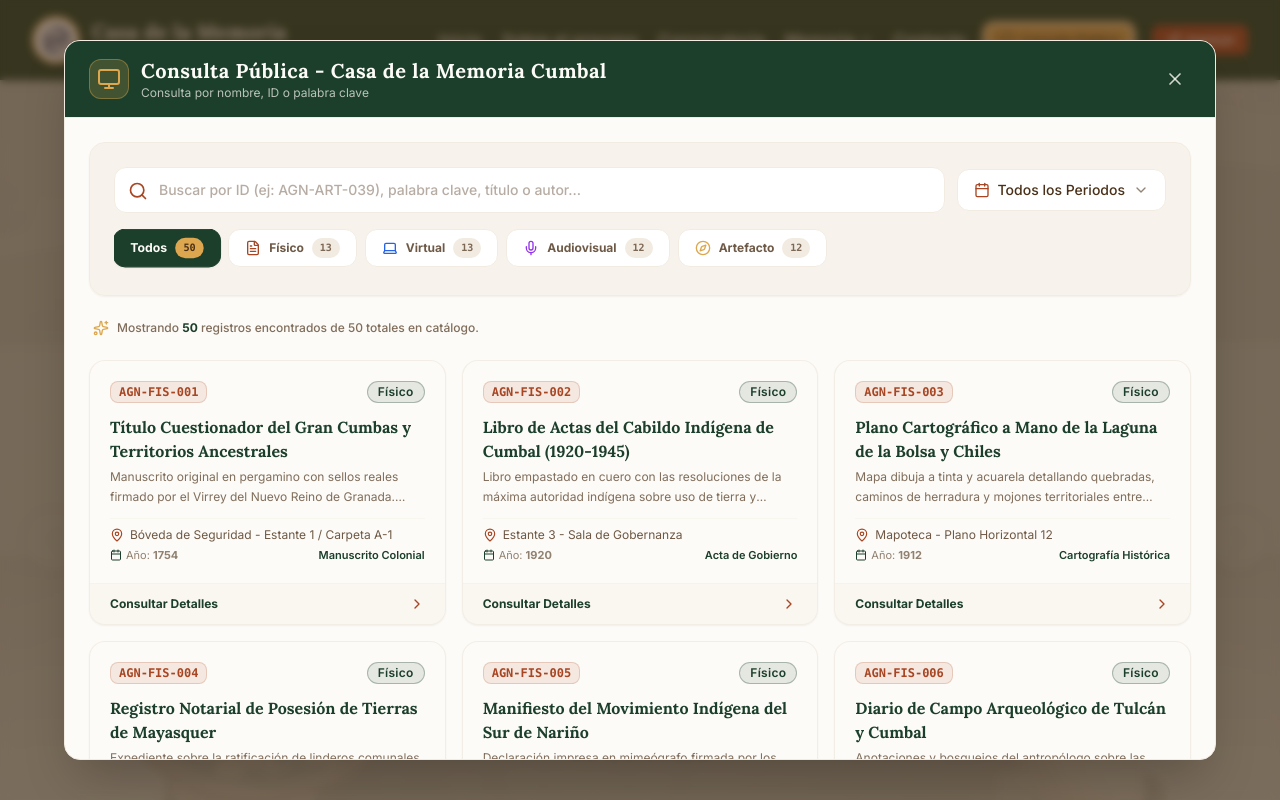
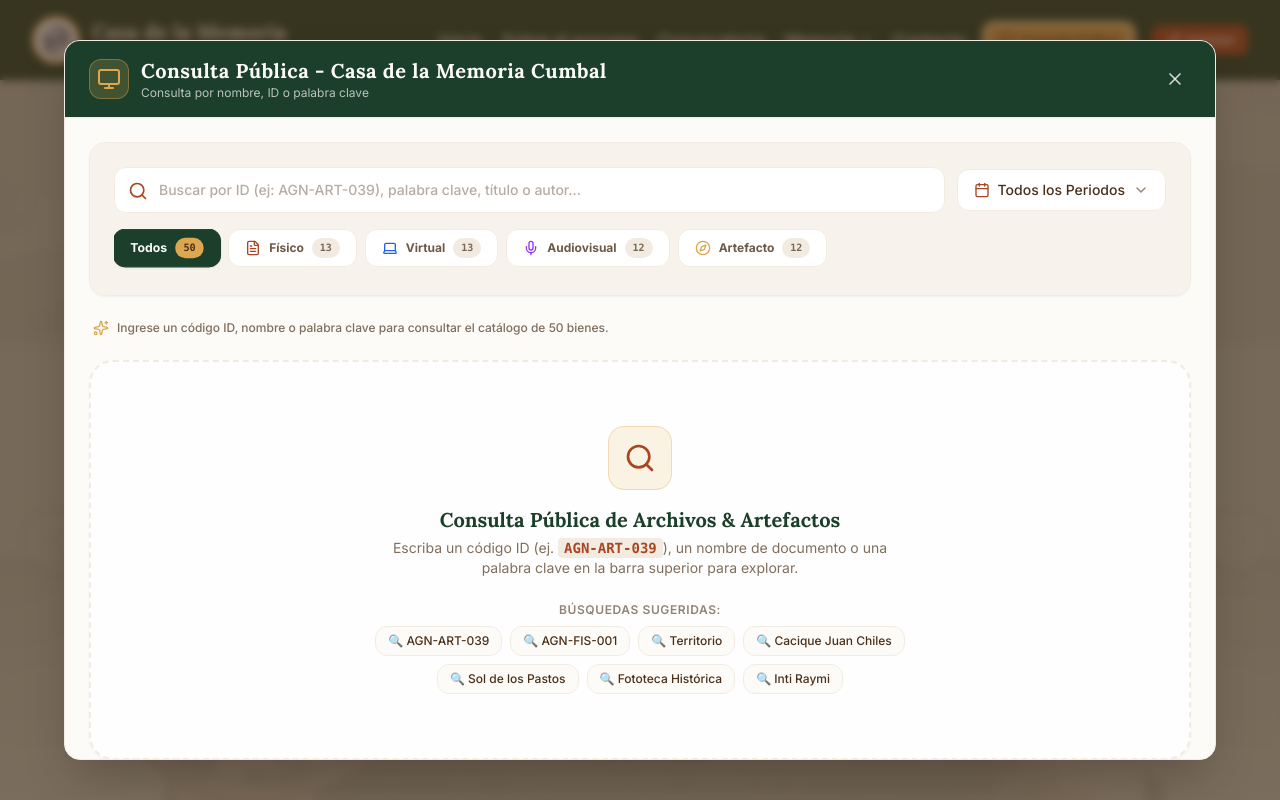
Before and after one commit to danielguadir/casa-memoria-web, a Next.js app: page / in a window 1280 px wide. Both pictures are taken after a click on the button "Consulta Pública". Shown: the top 800 px of the page. Built offline with nearby package versions, Linux system fonts and the light colour scheme.

Commit message:
fix: ocultar previsualización predeterminada de registros en el kiosco de consulta pública hasta ingresar término de búsqueda

```diff
--- a/src/components/kiosk/PublicKioskModal.tsx
+++ b/src/components/kiosk/PublicKioskModal.tsx
@@ -47,8 +47,15 @@ export const PublicKioskModal: React.FC<PublicKioskModalProps> = ({ isOpen, onCl
     };
   }, []);
 
-  // Filter dataset
+  // Check if user has entered a search query or selected a filter
+  const isSearchActive = useMemo(() => {
+    return searchQuery.trim().length > 0 || selectedType !== 'Todos' || selectedYearRange !== 'all';
+  }, [searchQuery, selectedType, selectedYearRange]);
+
+  // Filter dataset: Return empty array when no search/filter is active
   const filteredCatalog = useMemo(() => {
+    if (!isSearchActive) return [];
+
     return agnCatalogData.filter((item) => {
       // Type match
       const matchesType = selectedType === 'Todos' || item.type === selectedType;
@@ -72,7 +79,7 @@ export const PublicKioskModal: React.FC<PublicKioskModalProps> = ({ isOpen, onCl
 
       return matchesType && matchesYear && matchesQuery;
     });
-  }, [searchQuery, selectedType, selectedYearRange]);
+  }, [searchQuery, selectedType, selectedYearRange, isSearchActive]);
 
   const visibleItems = filteredCatalog.slice(0, itemsToShow);
 
@@ -184,21 +191,55 @@ export const PublicKioskModal: React.FC<PublicKioskModalProps> = ({ isOpen, onCl
           <div className="flex items-center space-x-2">
             <Sparkles className="w-4 h-4 text-mostaza shrink-0" />
             <span>
-              Mostrando <strong className="text-verde-profundo">{filteredCatalog.length}</strong> registros encontrados de {agnCatalogData.length} totales en catálogo.
+              {isSearchActive ? (
+                <>Mostrando <strong className="text-verde-profundo">{filteredCatalog.length}</strong> registros encontrados.</>
+              ) : (
+                <>Ingrese un código ID, nombre o palabra clave para consultar el catálogo de {agnCatalogData.length} bienes.</>
+              )}
             </span>
           </div>
-          {searchQuery && (
+          {isSearchActive && (
             <button
-              onClick={() => setSearchQuery('')}
+              onClick={() => { setSearchQuery(''); setSelectedType('Todos'); setSelectedYearRange('all'); }}
               className="text-terracota font-bold hover:underline"
             >
-              Limpiar búsqueda
+              Limpiar consulta
             </button>
           )}
         </div>
 
-        {/* Catalog Grid */}
-        {filteredCatalog.length === 0 ? (
+        {/* Catalog Grid / Initial Empty Prompt */}
+        {!isSearchActive ? (
+          <div className="p-12 sm:p-16 text-center bg-white/80 rounded-3xl border-2 border-dashed border-crema-dark space-y-4 shadow-sm">
+            <div className="w-16 h-16 bg-mostaza/15 rounded-2xl flex items-center justify-center mx-auto text-terracota border border-mostaza/30">
+              <Search className="w-8 h-8 text-terracota" />
+            </div>
+            <div className="space-y-1 max-w-lg mx-auto">
+              <h3 className="font-serif font-bold text-xl text-verde-profundo">
+                Consulta Pública de Archivos & Artefactos
+              </h3>
+              <p className="text-xs sm:text-sm text-cafe/70 leading-relaxed">
+                Escriba un código ID (ej. <code className="bg-crema-dark px-1.5 py-0.5 rounded font-mono font-bold text-terracota">AGN-ART-039</code>), un nombre de documento o una palabra clave en la barra superior para explorar.
+              </p>
+            </div>
+
+            {/* Suggested Searches Chips */}
+            <div className="pt-2">
+              <p className="text-xs font-semibold text-cafe/60 uppercase tracking-wider mb-2">Búsquedas sugeridas:</p>
+              <div className="flex flex-wrap items-center justify-center gap-2 max-w-2xl mx-auto">
+                {['AGN-ART-039', 'AGN-FIS-001', 'Territorio', 'Cacique Juan Chiles', 'Sol de los Pastos', 'Fototeca Histórica', 'Inti Raymi'].map((chip) => (
+                  <button
+                    key={chip}
+                    onClick={() => setSearchQuery(chip)}
+                    className="px-3 py-1.5 bg-crema hover:bg-terracota hover:text-crema text-cafe border border-crema-dark text-xs font-medium rounded-xl transition-all shadow-xs"
+                  >
+                    🔍 {chip}
+                  </button>
+                ))}
+              </div>
+            </div>
+          </div>
+        ) : filteredCatalog.length === 0 ? (
           <div className="p-12 text-center bg-white rounded-2xl border border-crema-dark space-y-3">
             <Info className="w-10 h-10 text-terracota/60 mx-auto" />
             <p className="font-bold text-base text-verde-profundo">No se encontraron archivos con ese criterio.</p>
```
